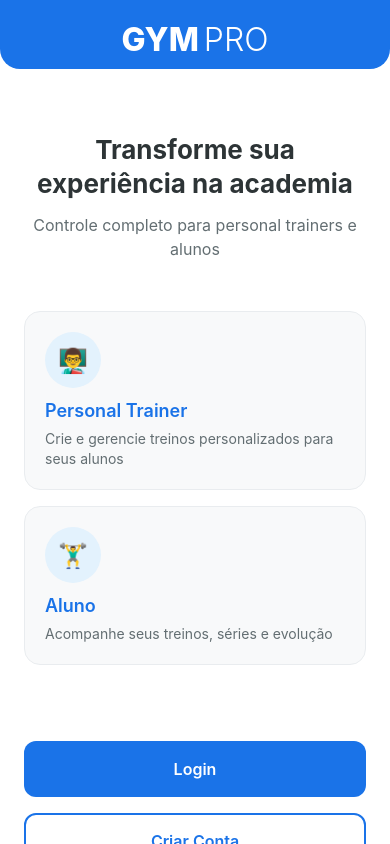
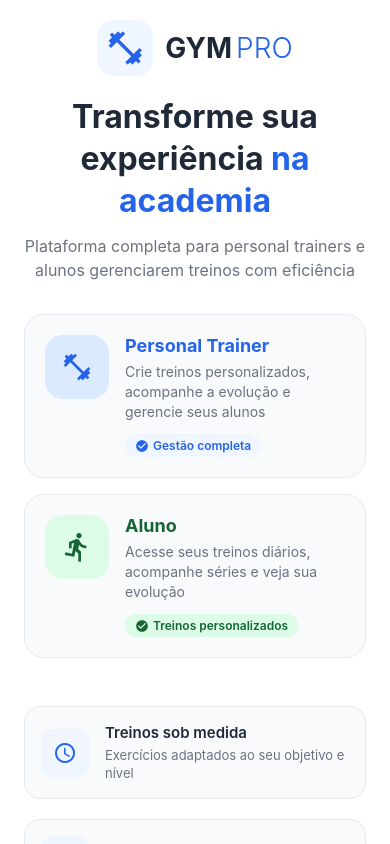
Before and after one commit to DiegoCarvalho-dev/SaasAcademia, a React Native app: screen /Welcome in a window 390 px wide. Built offline with nearby package versions, Linux system fonts and the light colour scheme.

Commit message:
fix: ajustes finos na tela Welcome

```diff
--- a/src/screens/WelcomeScreen.tsx
+++ b/src/screens/WelcomeScreen.tsx
@@ -1,4 +1,4 @@
-import React, { useState } from 'react';
+import React from 'react';
 import {
   View,
   Text,
@@ -7,9 +7,10 @@ import {
   StatusBar,
   ScrollView,
 } from 'react-native';
-import { SafeAreaView } from 'react-native-safe-area-context';;
+import { SafeAreaView } from 'react-native-safe-area-context';
 import { useNavigation } from '@react-navigation/native';
 import { NativeStackNavigationProp } from '@react-navigation/native-stack';
+import { MaterialIcons as Icon } from '@expo/vector-icons';
 
 type RootStackParamList = {
   Welcome: undefined;
@@ -21,87 +22,151 @@ type NavigationProp = NativeStackNavigationProp<RootStackParamList, 'Welcome'>;
 
 export default function WelcomeScreen() {
   const navigation = useNavigation<NavigationProp>();
-  const [loading, setLoading] = useState(false);
-
-  const handleLogin = () => {
-    setLoading(true);
-    setTimeout(() => {
-      setLoading(false);
-      navigation.navigate('Login');
-    }, 500);
-  };
-
-  const handleRegister = () => {
-    navigation.navigate('Register');
-  };
 
   return (
     <SafeAreaView style={styles.container}>
-      <StatusBar barStyle="light-content" backgroundColor="#1a73e8" />
+      <StatusBar barStyle="dark-content" backgroundColor="#ffffff" />
 
       <ScrollView
         contentContainerStyle={styles.scrollContent}
         showsVerticalScrollIndicator={false}
       >
+        {/* Header */}
         <View style={styles.header}>
-          <Text style={styles.logo}>GYM</Text>
-          <Text style={styles.logoSubtitle}>PRO</Text>
+          <View style={styles.logoContainer}>
+            <View style={styles.logoIcon}>
+              <Icon name="fitness-center" size={40} color="#2563eb" />
+            </View>
+            <View style={styles.logoTextContainer}>
+              <Text style={styles.logoText}>GYM</Text>
+              <Text style={styles.logoTextHighlight}>PRO</Text>
+            </View>
+          </View>
         </View>
 
-        <View style={styles.content}>
+        {/* Hero Section */}
         <View style={styles.heroSection}>
           <Text style={styles.heroTitle}>
-              Transforme sua experiência na academia
+            Transforme sua experiência
+            <Text style={styles.heroTitleHighlight}> na academia</Text>
           </Text>
           <Text style={styles.heroSubtitle}>
-              Controle completo para personal trainers e alunos
+            Plataforma completa para personal trainers e alunos gerenciarem treinos com eficiência
           </Text>
         </View>
 
+        {/* Features Cards  */}
         <View style={styles.featuresContainer}>
+          {/* Card Personal Trainer */}
           <View style={styles.featureCard}>
-              <View style={styles.featureIcon}>
-                <Text style={styles.iconText}>👨‍🏫</Text>
+            <View style={[styles.featureIconContainer, { backgroundColor: '#dbeafe' }]}>
+              <Icon name="fitness-center" size={32} color="#2563eb" />
             </View>
+            <View style={styles.featureContent}>
               <Text style={styles.featureTitle}>Personal Trainer</Text>
               <Text style={styles.featureDescription}>
-                Crie e gerencie treinos personalizados para seus alunos
+                Crie treinos personalizados, acompanhe a evolução e gerencie seus alunos
+              </Text>
+              <View style={styles.featureBadge}>
+                <Icon name="check-circle" size={14} color="#2563eb" />
+                <Text style={styles.featureBadgeText}>Gestão completa</Text>
+              </View>
+            </View>
+          </View>
+
+          {/* Card Aluno */}
+          <View style={styles.featureCard}>
+            <View style={[styles.featureIconContainer, { backgroundColor: '#dcfce7' }]}>
+              <Icon name="directions-run" size={32} color="#166534" />
+            </View>
+            <View style={styles.featureContent}>
+              <Text style={[styles.featureTitle, { color: '#166534' }]}>Aluno</Text>
+              <Text style={styles.featureDescription}>
+                Acesse seus treinos diários, acompanhe séries e veja sua evolução
+              </Text>
+              <View style={[styles.featureBadge, { backgroundColor: '#dcfce7' }]}>
+                <Icon name="check-circle" size={14} color="#166534" />
+                <Text style={[styles.featureBadgeText, { color: '#166534' }]}>
+                  Treinos personalizados
                 </Text>
               </View>
+            </View>
+          </View>
+        </View>
 
-            <View style={styles.featureCard}>
-              <View style={styles.featureIcon}>
-                <Text style={styles.iconText}>🏋️‍♂️</Text>
+        {/* Diferenciais */}
+        <View style={styles.differentialsContainer}>
+          <View style={styles.differentialItem}>
+            <View style={styles.differentialIconContainer}>
+              <Icon name="schedule" size={24} color="#2563eb" />
             </View>
-              <Text style={styles.featureTitle}>Aluno</Text>
-              <Text style={styles.featureDescription}>
-                Acompanhe seus treinos, séries e evolução
+            <View style={styles.differentialContent}>
+              <Text style={styles.differentialTitle}>Treinos sob medida</Text>
+              <Text style={styles.differentialDescription}>
+                Exercícios adaptados ao seu objetivo e nível
               </Text>
             </View>
           </View>
 
-          <View style={styles.buttonsContainer}>
+          <View style={styles.differentialItem}>
+            <View style={styles.differentialIconContainer}>
+              <Icon name="insights" size={24} color="#2563eb" />
+            </View>
+            <View style={styles.differentialContent}>
+              <Text style={styles.differentialTitle}>Acompanhamento real</Text>
+              <Text style={styles.differentialDescription}>
+                Métricas e evolução dos seus treinos
+              </Text>
+            </View>
+          </View>
+
+          <View style={styles.differentialItem}>
+            <View style={styles.differentialIconContainer}>
+              <Icon name="people" size={24} color="#2563eb" />
+            </View>
+            <View style={styles.differentialContent}>
+              <Text style={styles.differentialTitle}>Conexão personal-aluno</Text>
+              <Text style={styles.differentialDescription}>
+                Comunicação via dados e treinos personalizados
+              </Text>
+            </View>
+          </View>
+        </View>
+
+        {/* Actions */}
+        <View style={styles.actionsContainer}>
           <TouchableOpacity
-              style={[styles.button, styles.primaryButton]}
-              onPress={handleLogin}
-              disabled={loading}
+            style={styles.primaryButton}
+            onPress={() => navigation.navigate('Login')}
+            activeOpacity={0.8}
           >
-              <Text style={styles.primaryButtonText}>
-                {loading ? 'Carregando...' : 'Login'}
-              </Text>
+            <Text style={styles.primaryButtonText}>Acessar minha conta</Text>
+            <Icon name="arrow-forward" size={20} color="#ffffff" />
           </TouchableOpacity>
 
           <TouchableOpacity
-              style={[styles.button, styles.secondaryButton]}
-              onPress={handleRegister}
+            style={styles.secondaryButton}
+            onPress={() => navigation.navigate('Register')}
+            activeOpacity={0.8}
           >
-              <Text style={styles.secondaryButtonText}>Criar Conta</Text>
+            <Text style={styles.secondaryButtonText}>Criar nova conta</Text>
           </TouchableOpacity>
         </View>
 
+        {/* Footer  */}
+        <View style={styles.footer}>
           <Text style={styles.footerText}>
-            Ao continuar, você concorda com nossos Termos e Política de Privacidade
+            Ao continuar, você concorda com nossos
           </Text>
+          <View style={styles.footerLinks}>
+            <TouchableOpacity>
+              <Text style={styles.footerLink}>Termos de Uso</Text>
+            </TouchableOpacity>
+            <Text style={styles.footerSeparator}>e</Text>
+            <TouchableOpacity>
+              <Text style={styles.footerLink}>Política de Privacidade</Text>
+            </TouchableOpacity>
+          </View>
         </View>
       </ScrollView>
     </SafeAreaView>
@@ -114,119 +179,214 @@ const styles = StyleSheet.create({
     backgroundColor: '#ffffff',
   },
   scrollContent: {
-    flexGrow: 1, // Faz o conteúdo expandir dentro do ScrollView
+    flexGrow: 1,
+    paddingBottom: 24,
   },
   header: {
+    paddingHorizontal: 24,
+    paddingTop: 20,
+    paddingBottom: 20,
+    alignItems: 'center',
+  },
+  logoContainer: {
     flexDirection: 'row',
     alignItems: 'center',
     justifyContent: 'center',
-    paddingTop: 20,
-    paddingBottom: 10,
-    backgroundColor: '#1a73e8',
-    borderBottomLeftRadius: 20,
-    borderBottomRightRadius: 20,
   },
-  logo: {
-    fontSize: 32,
-    fontWeight: '800',
-    color: '#ffffff',
+  logoIcon: {
+    width: 56,
+    height: 56,
+    borderRadius: 16,
+    backgroundColor: '#eff6ff',
+    alignItems: 'center',
+    justifyContent: 'center',
+    marginRight: 12,
   },
-  logoSubtitle: {
-    fontSize: 32,
+  logoTextContainer: {
+    flexDirection: 'row',
+    alignItems: 'baseline',
+  },
+  logoText: {
+    fontSize: 28,
+    fontWeight: '700',
+    color: '#1f2937',
+  },
+  logoTextHighlight: {
+    fontSize: 28,
     fontWeight: '300',
-    color: '#ffffff',
-    marginLeft: 5,
-  },
-  content: {
-    flex: 1,
-    padding: 24,
+    color: '#2563eb',
+    marginLeft: 4,
   },
   heroSection: {
-    alignItems: 'center',
-    marginTop: 40,
-    marginBottom: 50,
+    paddingHorizontal: 24,
+    marginBottom: 32,
   },
   heroTitle: {
-    fontSize: 26,
+    fontSize: 32,
     fontWeight: '700',
-    color: '#2d3436',
+    color: '#1f2937',
+    lineHeight: 42,
+    marginBottom: 12,
     textAlign: 'center',
-    marginBottom: 12,
-    lineHeight: 34,
+  },
+  heroTitleHighlight: {
+    color: '#2563eb',
   },
   heroSubtitle: {
     fontSize: 16,
-    color: '#636e72',
+    color: '#6b7280',
+    lineHeight: 24,
     textAlign: 'center',
-    lineHeight: 24,
   },
   featuresContainer: {
-    marginBottom: 40,
+    paddingHorizontal: 24,
+    marginBottom: 32,
   },
   featureCard: {
-    backgroundColor: '#f8f9fa',
-    borderRadius: 16,
+    flexDirection: 'row',
+    backgroundColor: '#f8fafc',
+    borderRadius: 20,
     padding: 20,
     marginBottom: 16,
     borderWidth: 1,
-    borderColor: '#e9ecef',
+    borderColor: '#e5e7eb',
   },
-  featureIcon: {
-    width: 56,
-    height: 56,
-    borderRadius: 28,
-    backgroundColor: '#e3f2fd',
+  featureIconContainer: {
+    width: 64,
+    height: 64,
+    borderRadius: 18,
     alignItems: 'center',
     justifyContent: 'center',
-    marginBottom: 12,
+    marginRight: 16,
   },
-  iconText: {
-    fontSize: 24,
+  featureContent: {
+    flex: 1,
   },
   featureTitle: {
     fontSize: 18,
-    fontWeight: '600',
-    color: '#1a73e8',
-    marginBottom: 8,
+    fontWeight: '700',
+    color: '#2563eb',
+    marginBottom: 6,
   },
   featureDescription: {
     fontSize: 14,
-    color: '#636e72',
+    color: '#6b7280',
     lineHeight: 20,
+    marginBottom: 12,
   },
-  buttonsContainer: {
-    marginTop: 20,
+  featureBadge: {
+    flexDirection: 'row',
+    alignItems: 'center',
+    backgroundColor: '#eff6ff',
+    paddingHorizontal: 10,
+    paddingVertical: 4,
+    borderRadius: 20,
+    alignSelf: 'flex-start',
   },
-  button: {
-    height: 56,
+  featureBadgeText: {
+    fontSize: 12,
+    fontWeight: '600',
+    color: '#2563eb',
+    marginLeft: 4,
+  },
+  differentialsContainer: {
+    paddingHorizontal: 24,
+    marginBottom: 32,
+  },
+  differentialItem: {
+    flexDirection: 'row',
+    alignItems: 'center',
+    marginBottom: 20,
+    backgroundColor: '#f8fafc',
+    padding: 16,
+    borderRadius: 16,
+    borderWidth: 1,
+    borderColor: '#e5e7eb',
+  },
+  differentialIconContainer: {
+    width: 48,
+    height: 48,
     borderRadius: 12,
+    backgroundColor: '#eff6ff',
     alignItems: 'center',
     justifyContent: 'center',
-    marginBottom: 16,
+    marginRight: 16,
+  },
+  differentialContent: {
+    flex: 1,
+  },
+  differentialTitle: {
+    fontSize: 15,
+    fontWeight: '600',
+    color: '#1f2937',
+    marginBottom: 4,
+  },
+  differentialDescription: {
+    fontSize: 13,
+    color: '#6b7280',
+    lineHeight: 18,
+  },
+  actionsContainer: {
+    paddingHorizontal: 24,
+    marginBottom: 24,
   },
   primaryButton: {
-    backgroundColor: '#1a73e8',
+    flexDirection: 'row',
+    alignItems: 'center',
+    justifyContent: 'center',
+    backgroundColor: '#2563eb',
+    borderRadius: 14,
+    height: 56,
+    marginBottom: 16,
+    shadowColor: '#2563eb',
+    shadowOffset: { width: 0, height: 4 },
+    shadowOpacity: 0.2,
+    shadowRadius: 8,
+    elevation: 4,
   },
   primaryButtonText: {
     color: '#ffffff',
     fontSize: 16,
     fontWeight: '600',
+    marginRight: 8,
   },
   secondaryButton: {
+    alignItems: 'center',
+    justifyContent: 'center',
     backgroundColor: '#ffffff',
+    borderRadius: 14,
+    height: 56,
     borderWidth: 2,
-    borderColor: '#1a73e8',
+    borderColor: '#e5e7eb',
   },
   secondaryButtonText: {
-    color: '#1a73e8',
+    color: '#1f2937',
     fontSize: 16,
     fontWeight: '600',
   },
+  footer: {
+    paddingHorizontal: 24,
+    alignItems: 'center',
+  },
   footerText: {
     fontSize: 12,
-    color: '#95a5a6',
-    textAlign: 'center',
-    marginTop: 30,
-    lineHeight: 16,
+    color: '#9ca3af',
+    marginBottom: 4,
+  },
+  footerLinks: {
+    flexDirection: 'row',
+    alignItems: 'center',
+    flexWrap: 'wrap',
+    justifyContent: 'center',
+  },
+  footerLink: {
+    fontSize: 12,
+    color: '#2563eb',
+    fontWeight: '600',
+  },
+  footerSeparator: {
+    fontSize: 12,
+    color: '#9ca3af',
+    marginHorizontal: 4,
   },
 });
```
Lines whose indentation alone changed are shown as unchanged.
